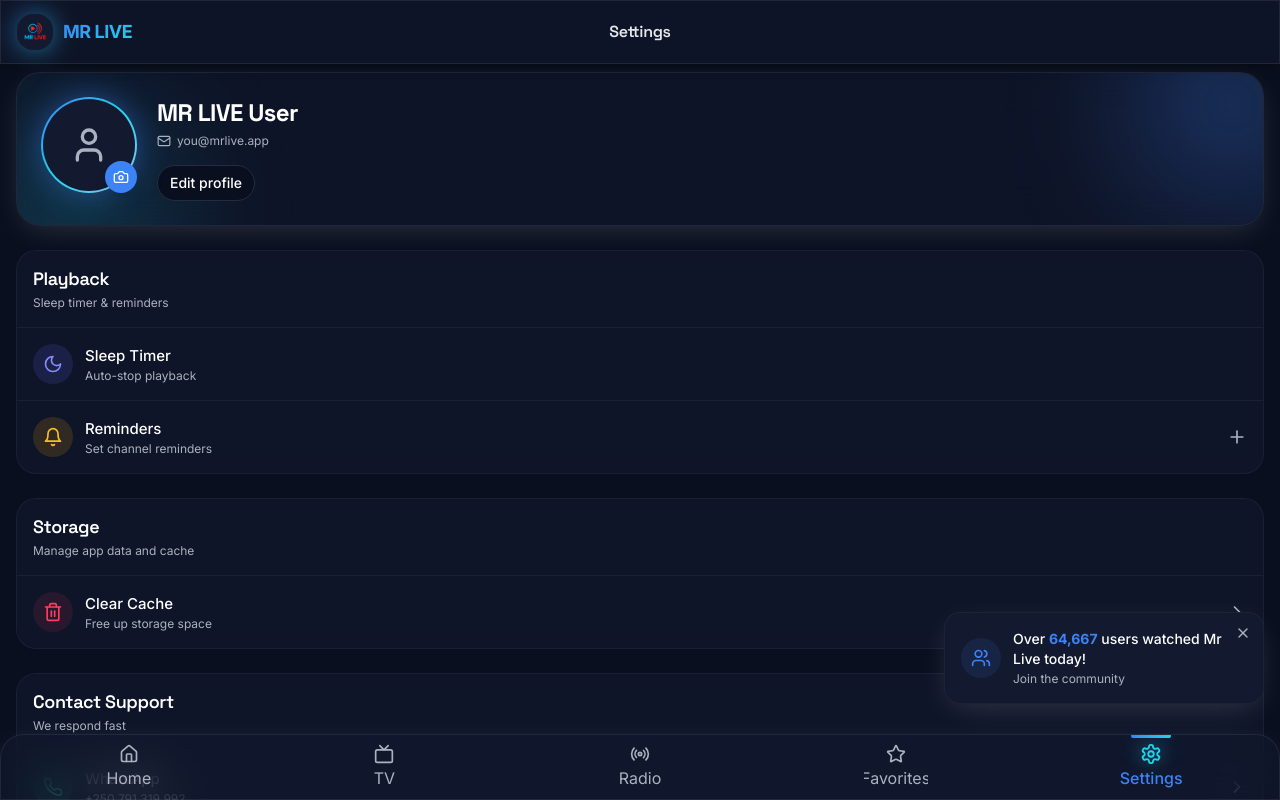
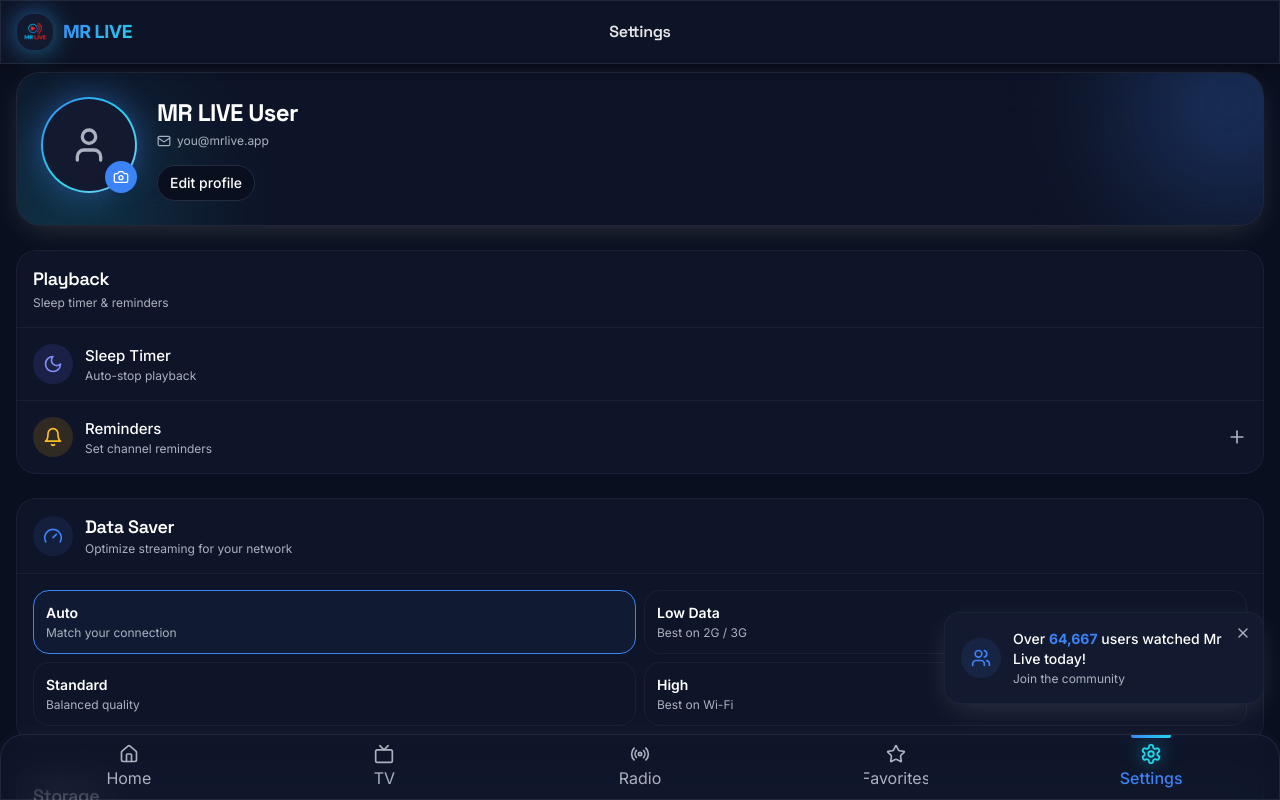
Before and after one commit to MutesaTech/mr-live-anywhere, a React (Vite) app: page / in a window 1280 px wide. Both pictures are taken after a click on the button "Settings". Shown: the top 800 px of the page. Built offline with nearby package versions, Linux system fonts and the light colour scheme; the HTML template or start-up script is replaced by a standard one.

Commit message:
Changes
Co-authored-by: MutesaTech <185677252+MutesaTech@users.noreply.github.com>

```diff
--- a/src/components/SettingsPage.tsx
+++ b/src/components/SettingsPage.tsx
@@ -1,4 +1,4 @@
-import { Trash2, ChevronRight, Camera, Mail, User as UserIcon, Star, Phone } from 'lucide-react';
+import { Trash2, ChevronRight, Camera, Mail, User as UserIcon, Star, Phone, Gauge } from 'lucide-react';
 import { useState, useEffect, useRef } from 'react';
 import { Button } from './ui/button';
 import { Input } from './ui/input';
@@ -7,6 +7,7 @@ import { useLocalStorage } from '@/hooks/useLocalStorage';
 import SleepTimerDialog from './SleepTimerDialog';
 import ReminderManager from './ReminderManager';
 import { AboutDialog, PrivacyDialog, TermsDialog } from './LegalDialogs';
+import { cn } from '@/lib/utils';
 
 interface UserProfile {
   username: string;
@@ -22,6 +23,7 @@ const SettingsPage = () => {
     email: 'you@mrlive.app',
     avatar: null,
   });
+  const [dataSaver, setDataSaver] = useLocalStorage<'auto' | 'low' | 'standard' | 'high'>('dataSaver', 'auto');
   const [editing, setEditing] = useState(false);
   const [draft, setDraft] = useState<UserProfile>(profile);
 
@@ -130,6 +132,39 @@ const SettingsPage = () => {
         <ReminderManager />
       </section>
 
+      {/* Data Saver */}
+      <section className="rounded-2xl bg-card/60 backdrop-blur border border-border/50 overflow-hidden">
+        <div className="p-4 border-b border-border/50 flex items-center gap-3">
+          <div className="h-10 w-10 rounded-full bg-primary/10 grid place-items-center">
+            <Gauge className="h-5 w-5 text-primary" />
+          </div>
+          <div className="flex-1">
+            <h2 className="text-h3 font-semibold">Data Saver</h2>
+            <p className="text-caption text-muted-foreground mt-0.5">Optimize streaming for your network</p>
+          </div>
+        </div>
+        <div className="p-4 grid grid-cols-2 gap-2">
+          {([
+            { v: 'auto', label: 'Auto', desc: 'Match your connection' },
+            { v: 'low', label: 'Low Data', desc: 'Best on 2G / 3G' },
+            { v: 'standard', label: 'Standard', desc: 'Balanced quality' },
+            { v: 'high', label: 'High', desc: 'Best on Wi-Fi' },
+          ] as const).map((o) => (
+            <button
+              key={o.v}
+              onClick={() => { setDataSaver(o.v); toast({ title: `Data Saver: ${o.label}` }); }}
+              className={cn(
+                'text-left rounded-xl border p-3 transition-colors',
+                dataSaver === o.v ? 'border-primary bg-primary/5' : 'border-border/50 hover:border-border'
+              )}
+            >
+              <p className="text-sm font-semibold">{o.label}</p>
+              <p className="text-xs text-muted-foreground mt-0.5">{o.desc}</p>
+            </button>
+          ))}
+        </div>
+      </section>
+
       {/* Storage */}
       <section className="rounded-2xl bg-card/60 backdrop-blur border border-border/50 overflow-hidden">
         <div className="p-4 border-b border-border/50">
```
